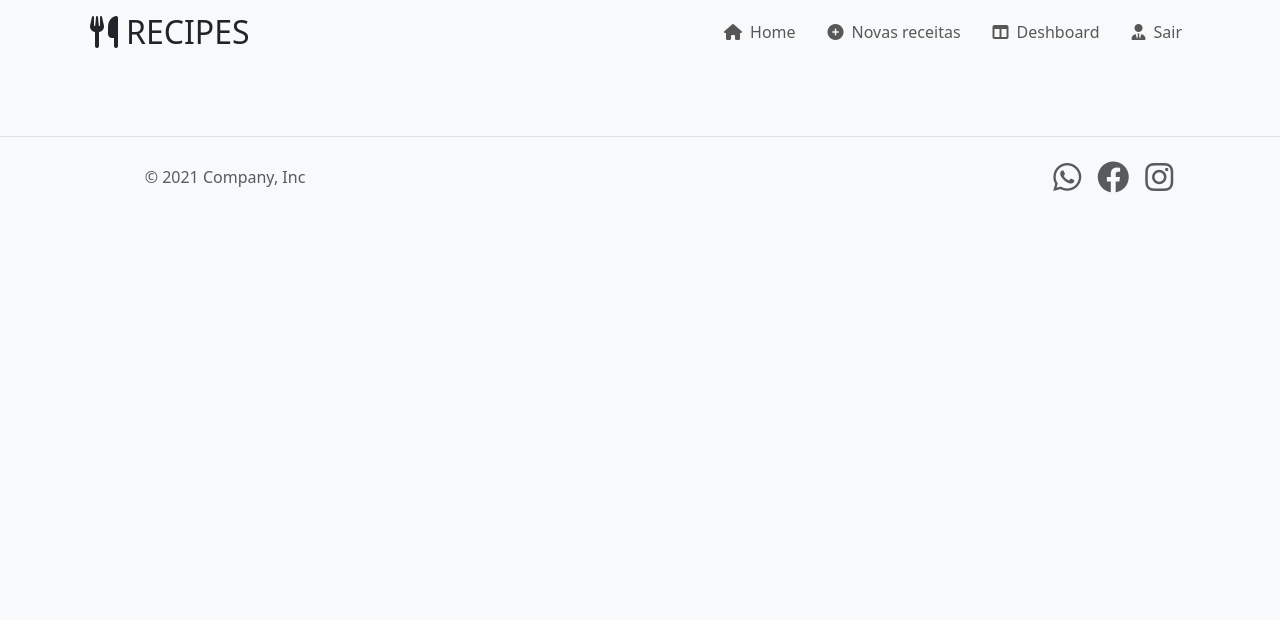
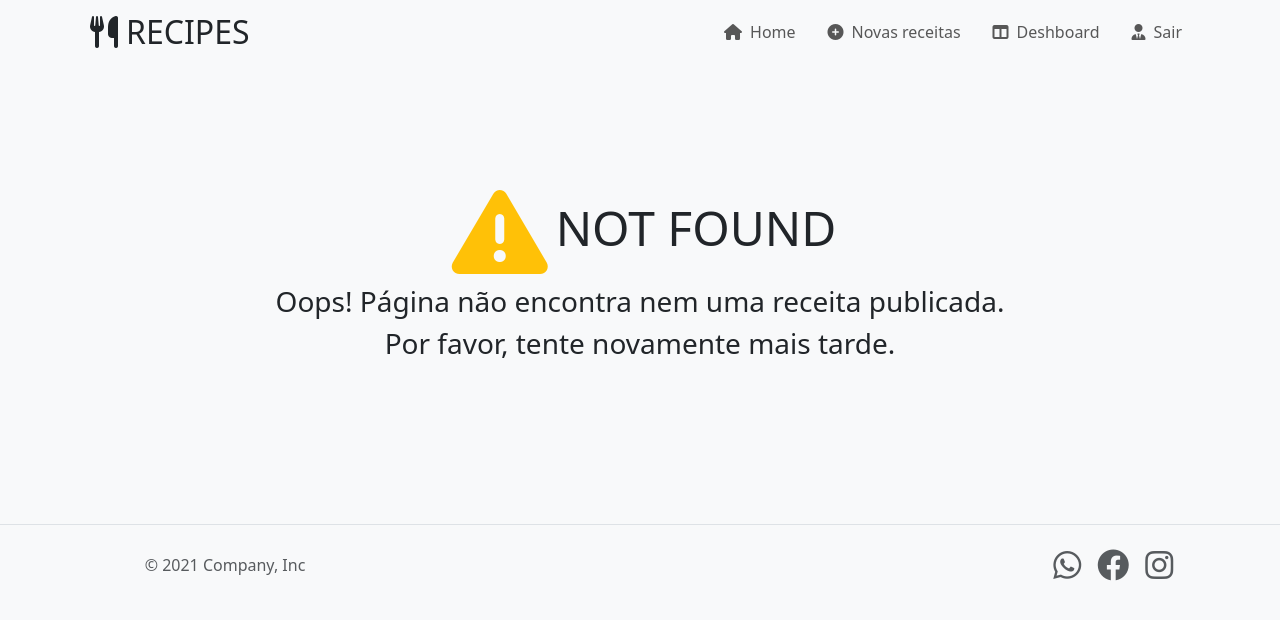
Before and after one commit to Xylusca/curso-django-projeto1, a Django app: page / in a window 1280 px wide. Shown: the top 620 px of the page. Run offline with Django 4.2, Linux system fonts and the light colour scheme; data that the repository does not hold is empty.

Commit message:
if nothing has been published display nice page

```diff
--- a/recipes/templates/recipes/pages/home.html
+++ b/recipes/templates/recipes/pages/home.html
@@ -5,9 +5,22 @@
 {% endblock %}
 
 {% block content %}
-  <div class="row row-cols-1 row-cols-md-2 row-cols-lg-3 g-4">
-    {% for recipe in recipes %}
-      {% include 'recipes/partials/recipe.html' %}
-    {% endfor %}
-  </div>
+  {% if recipes %}
+    <div class="row row-cols-1 row-cols-md-2 row-cols-lg-3 g-4">
+      {% for recipe in recipes %}
+        {% include 'recipes/partials/recipe.html' %}
+      {% endfor %}
+    </div>
+  {% else %}
+    <div class="container d-flex flex-column justify-content-center text-center py-5">
+      <div class="d-flex justify-content-center align-items-center pt-4">
+          <div class="d-flex align-items-center">
+              <i class="fa-solid fa-triangle-exclamation fa-6x text-warning mx-2"></i>
+              <h1 class="fa-3x">NOT FOUND</h1>
+          </div>
+      </div>
+      <p class="lead fs-3 mb-0">Oops! Página não encontra nem uma receita publicada.</p>
+      <p class="lead fs-3 pb-5">Por favor, tente novamente mais tarde.</p>
+    </div>
+  {% endif %}
 {% endblock %}
```
